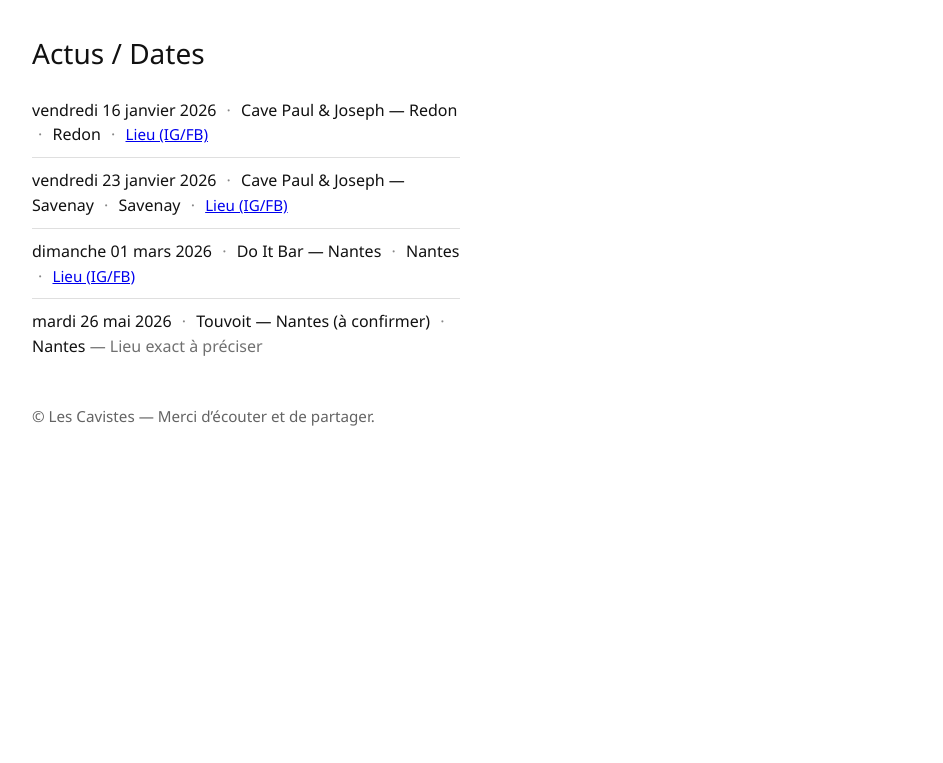
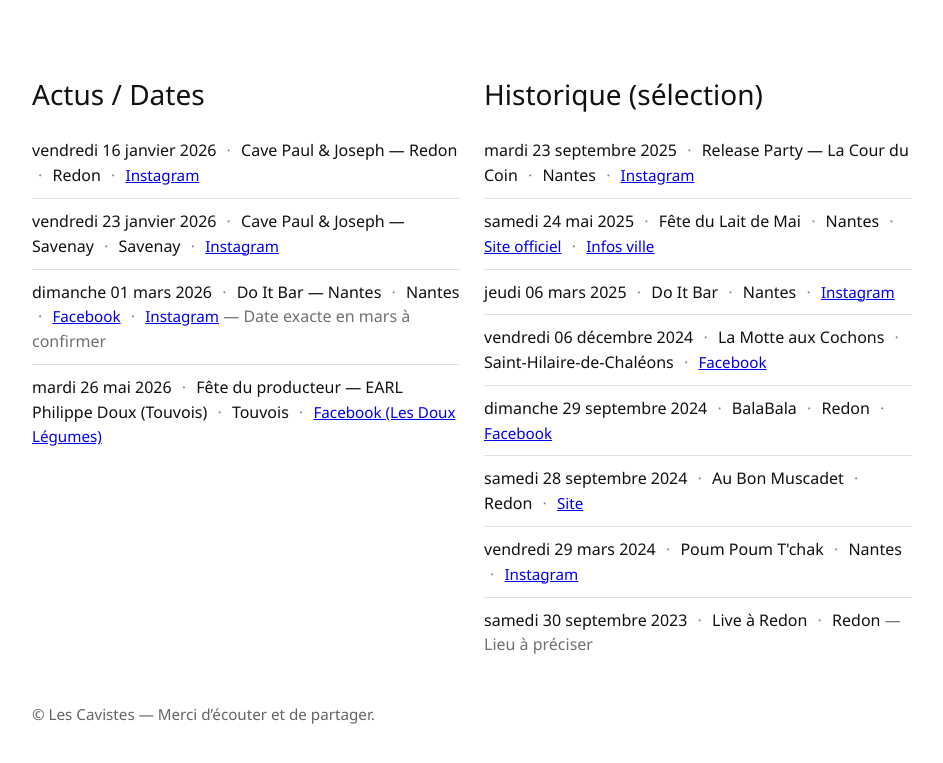
Before and after one commit to benoitbds/lescavistes, an Astro site: page / in a window 1280 px wide. Shown: the part 803-1566 px from the top of the page, without its empty margins (168-1111 px from the left). Before the commit the page ends 1271 px from the top, so only its background shows below. Built offline with nearby package versions, Linux system fonts and the light colour scheme; Astro itself is replaced by a stand-in of ours.

Commit message:
ajout actus

```diff
--- a/src/pages/index.astro
+++ b/src/pages/index.astro
@@ -13,46 +13,101 @@ const links = {
 const title = "Les Cavistes — Musique de quartiers (Live EP)";
 const description = "Écoute l’EP, découvre le clip et nos actus. Musique de quartiers, joyeuse et conviviale.";
 
+/** À venir */
 const events = [
   {
     date: "2026-01-16",
     title: "Cave Paul & Joseph — Redon",
     city: "Redon",
-    venueUrl: "https://www.instagram.com/pauletjosephredon/",
-    buyUrl: null
+    links: [{ label: "Instagram", url: "https://www.instagram.com/pauletjosephredon/" }]
   },
   {
     date: "2026-01-23",
     title: "Cave Paul & Joseph — Savenay",
     city: "Savenay",
-    venueUrl: "https://www.instagram.com/pauletjosephsavenay/",
-    buyUrl: null
+    links: [{ label: "Instagram", url: "https://www.instagram.com/pauletjosephsavenay/" }]
   },
   {
-    // mois seul = on met au 1er en attendant la date précise
+    // mois seul = 1er par défaut, en attendant la date exacte
     date: "2026-03-01",
     title: "Do It Bar — Nantes",
     city: "Nantes",
-    venueUrl: "https://www.facebook.com/p/Do-It-Bar-Nantes-61554562344720/",
-    buyUrl: null
+    links: [
+      { label: "Facebook", url: "https://www.facebook.com/p/Do-It-Bar-Nantes-61554562344720/" },
+      { label: "Instagram", url: "https://www.instagram.com/doitbar_nantes/" }
+    ],
+    note: "Date exacte en mars à confirmer"
   },
   {
     date: "2026-05-26",
-    title: "Touvoit — Nantes (à confirmer)",
+    title: "Fête du producteur — EARL Philippe Doux (Touvois)",
+    city: "Touvois",
+    links: [{ label: "Facebook (Les Doux Légumes)", url: "https://www.facebook.com/61578303740806/" }]
+  }
+];
+
+/** Historique (sélection) */
+const past = [
+  {
+    date: "2025-09-23",
+    title: "Release Party — La Cour du Coin",
     city: "Nantes",
-    venueUrl: null,
-    buyUrl: null,
-    note: "Lieu exact à préciser"
+    links: [{ label: "Instagram", url: "https://www.instagram.com/lacourducoin/" }]
+  },
+  {
+    date: "2025-05-24",
+    title: "Fête du Lait de Mai",
+    city: "Nantes",
+    links: [
+      { label: "Site officiel", url: "https://www.fetedulaitdemai.com/" },
+      { label: "Infos ville", url: "https://metropole.nantes.fr/actualites/les-folivettes-fetent-le-mois-de-mai" }
+    ]
+  },
+  {
+    date: "2025-03-06",
+    title: "Do It Bar",
+    city: "Nantes",
+    links: [{ label: "Instagram", url: "https://www.instagram.com/doitbar_nantes/" }]
+  },
+  {
+    date: "2024-12-06",
+    title: "La Motte aux Cochons",
+    city: "Saint-Hilaire-de-Chaléons",
+    links: [{ label: "Facebook", url: "https://www.facebook.com/Motteauxcochons/" }]
+  },
+  {
+    date: "2024-09-29",
+    title: "BalaBala",
+    city: "Redon",
+    links: [{ label: "Facebook", url: "https://www.facebook.com/p/Balabala-100086272005102/" }]
+  },
+  {
+    date: "2024-09-28",
+    title: "Au Bon Muscadet",
+    city: "Redon",
+    links: [
+      { label: "Site", url: "https://www.aubonmuscadet.fr/programmation-pass%C3%A9e" }
+    ]
+  },
+  {
+    date: "2024-03-29",
+    title: "Poum Poum T'chak",
+    city: "Nantes",
+    links: [{ label: "Instagram", url: "https://www.instagram.com/poum.poumtchak/" }]
+  },
+  {
+    date: "2023-09-30",
+    title: "Live à Redon",
+    city: "Redon",
+    note: "Lieu à préciser"
   }
 ];
 
 const formatDate = (iso) =>
   new Intl.DateTimeFormat("fr-FR", { weekday:"long", day:"2-digit", month:"long", year:"numeric" })
     .format(new Date(iso));
+---
 
-
-
----
 <html lang="fr">
   <head>
     <meta charset="utf-8" />
@@ -73,6 +128,8 @@ const formatDate = (iso) =>
         line-height: 1.55;
       }
       .wrap { max-width: var(--max); margin: 0 auto; padding: 28px 20px 40px; }
+      .topnav { display:flex; gap:14px; margin: 0 0 16px; }
+      .topnav a { color:#111; text-decoration: underline; }
       header h1 { font-weight: 300; font-size: clamp(28px, 4vw, 44px); margin: 0 0 10px; }
       header p { margin: 0 0 24px; opacity:.8; }
       .btns { display:flex; flex-wrap:wrap; gap:10px; margin: 8px 0 24px; }
@@ -90,18 +147,24 @@ const formatDate = (iso) =>
       .members { list-style: "— "; padding-left: 1ch; margin: 10px 0 0; }
       footer { margin-top: 36px; opacity:.65; font-size: .95rem; }
       .muted { opacity:.7; }
-#actus { margin-top: 28px; }
+
+      /* Listes d'événements */
+      #actus, #historique { margin-top: 28px; }
       .events { list-style: none; padding: 0; margin: 0; }
       .events li { padding: 10px 0; border-top: 1px solid #1112; }
       .events li:first-child { border-top: 0; }
       .sep { opacity: .5; padding: 0 6px; }
       .mini { font-size: .95rem; text-decoration: underline; }
       .note { opacity: .6; }
-
     </style>
   </head>
   <body>
     <main class="wrap">
+      <nav class="topnav">
+        <a href="/">Accueil</a>
+        <a href="/media">Médias</a>
+      </nav>
+
       <header>
         <h1>Les Cavistes</h1>
         <p class="muted">Musique de quartiers — Live EP</p>
@@ -144,6 +207,7 @@ const formatDate = (iso) =>
             <a class="btn" href={links.facebook} target="_blank" rel="noopener">Facebook</a>
           </div>
         </section>
+
         <section id="actus">
           <h2>Actus / Dates</h2>
           <ul class="events">
@@ -156,24 +220,41 @@ const formatDate = (iso) =>
                 <span itemprop="location" itemscope itemtype="https://schema.org/Place">
                   <span itemprop="addressLocality">{ev.city}</span>
                 </span>
-        {ev.venueUrl && (
+                {ev.links?.map(l => (
                   <>
                     <span class="sep">·</span>
-            <a class="mini" href={ev.venueUrl} target="_blank" rel="noopener">Lieu (IG/FB)</a>
+                    <a class="mini" href={l.url} target="_blank" rel="noopener">{l.label}</a>
                   </>
-        )}
-        {ev.buyUrl && (
-          <>
-            <span class="sep">·</span>
-            <a class="mini" href={ev.buyUrl} target="_blank" rel="noopener">Billets</a>
-          </>
-        )}
+                ))}
                 {ev.note && <span class="note"> — {ev.note}</span>}
               </li>
             ))}
           </ul>
         </section>
 
+        <section id="historique">
+          <h2>Historique (sélection)</h2>
+          <ul class="events">
+            {[...past].sort((a,b) => new Date(b.date) - new Date(a.date)).map(ev => (
+              <li itemprop="event" itemscope itemtype="https://schema.org/MusicEvent">
+                <time datetime={ev.date} itemprop="startDate">{formatDate(ev.date)}</time>
+                <span class="sep">·</span>
+                <span itemprop="name">{ev.title}</span>
+                <span class="sep">·</span>
+                <span itemprop="location" itemscope itemtype="https://schema.org/Place">
+                  <span itemprop="addressLocality">{ev.city}</span>
+                </span>
+                {ev.links?.map(l => (
+                  <>
+                    <span class="sep">·</span>
+                    <a class="mini" href={l.url} target="_blank" rel="noopener">{l.label}</a>
+                  </>
+                ))}
+                {ev.note && <span class="note"> — {ev.note}</span>}
+              </li>
+            ))}
+          </ul>
+        </section>
       </div>
 
       <footer>
```
Lines whose indentation alone changed are shown as unchanged.
